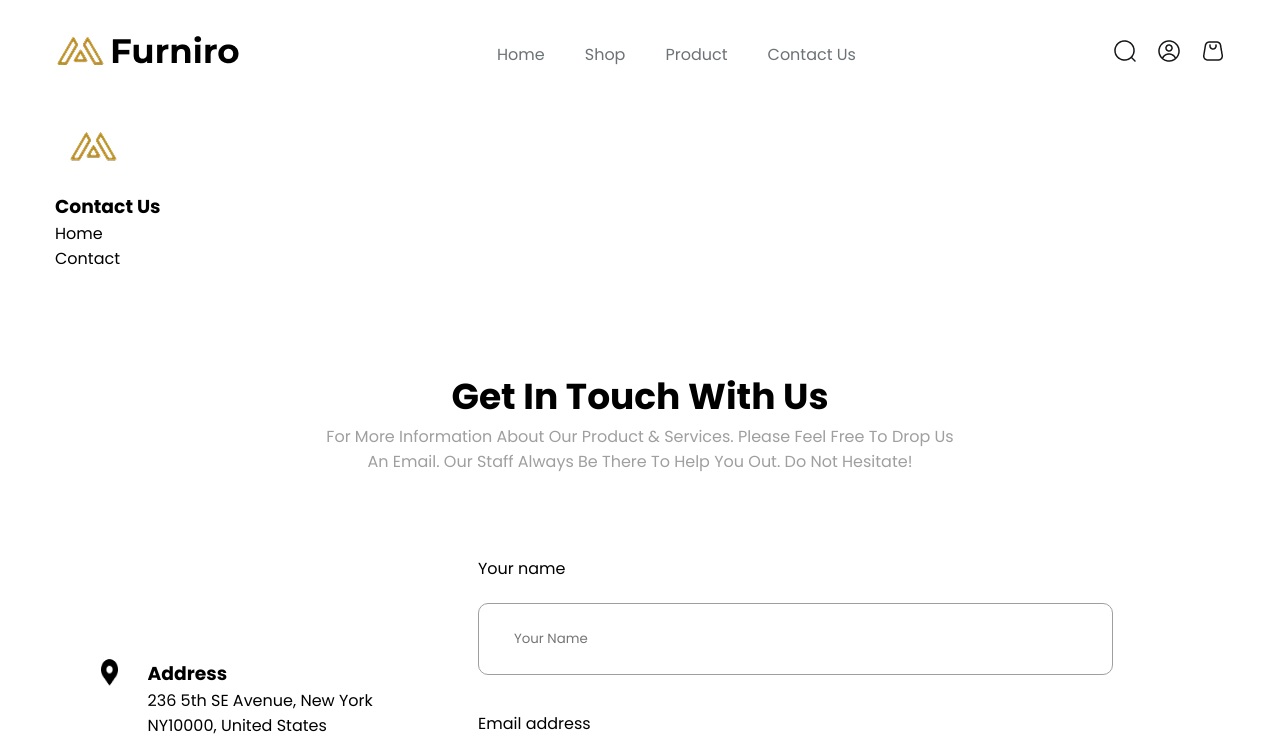
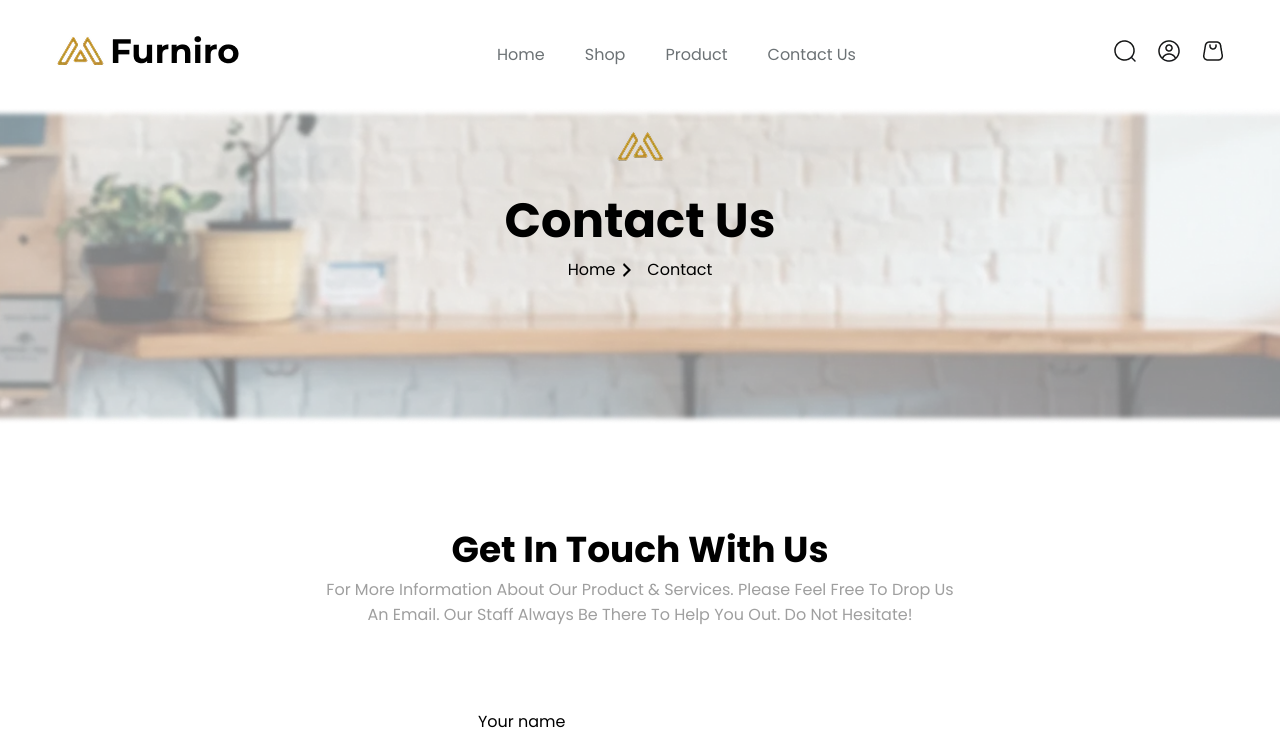
Before and after one commit to Mohsin-Hashmi/e-commerce-app, a React (Vite) app in the folder e-commerce-frontend/: page /contact-us in a window 1280 px wide. Shown: the top 754 px of the page. Built offline with nearby package versions, Linux system fonts and the light colour scheme.

Commit message:
refactoring the code by adding the banner component

```diff
--- a/e-commerce-frontend/src/components/Banner/Banner.css
+++ b/e-commerce-frontend/src/components/Banner/Banner.css
@@ -1,10 +1,9 @@
-
-.bannerSec {
+.pageBannerSec {
   position: relative;
   height: 316px;
   display: block;
 }
-.banenrWrapper {
+.pageBannerWrapper {
   display: flex;
   justify-content: center;
   align-items: center;
@@ -12,6 +11,19 @@
   max-width: 271px;
   width: 100%;
   margin: 0 auto;
+}
+.pageBannerSec::after {
+  content: "";
+  position: absolute;
+  background-repeat: no-repeat;
+  background-image: url("../../assets/images/pagesBanner.webp");
+  width: 100%;
+  height: 100%;
+  top: 0;
+  left: 0;
+  background-size: cover;
+  background-position: center;
+  z-index: -1;
 }
 .bannerHeading {
   font-size: 48px;
@@ -22,12 +34,11 @@
   display: flex;
   justify-content: center;
   column-gap: 32px;
-  }
-  .bannerPara {
   position: relative;
-    width: 145px;
+  width: 156px;
   margin: 0 auto;
 }
+
 .bannerPara::after {
   content: "";
   position: absolute;
@@ -47,17 +58,3 @@
   font-size: 16px;
   font: medium;
 }
-
-  .bannerSec::after {
-    content: "";
-    position: absolute;
-    background-repeat: no-repeat;
-    background-image: url("../../assets/images/pagesBanner.webp");
-    width: 100%;
-    height: 100%;
-    top: 0;
-    left: 0;
-    background-size: cover;
-    background-position: center;
-    z-index: -1;
-  }
--- a/e-commerce-frontend/src/components/Banner/Banner.jsx
+++ b/e-commerce-frontend/src/components/Banner/Banner.jsx
@@ -1,22 +1,29 @@
-import React from 'react'
+
 import "./Banner.css"
+import PropTypes from 'prop-types';
 const Banner = ({image, page, home, para}) => {
   return (
     <>
-     <section className="bannerSec">
+     <section className="pageBannerSec">
         <div className="container">
-          <div className="bannerWrapper">
-            <img src={bannerLogo} alt="banner Logo" />
-            <h3 className="bannerHeading">Products</h3>
+          <div className="pageBannerWrapper">
+            <img src={image} alt="banner Logo" />
+            <h3 className="bannerHeading">{page}</h3>
           </div>
           <div className="bannerPara">
-            <p className="home">Home</p>
-            <p className="para">Product</p>
+            <p className="home">{home}</p>
+            <p className="para">{para}</p>
           </div>
         </div>
       </section>
     </>
   )
 }
+Banner.propTypes = {
+  image: PropTypes.string.isRequired,
+  page: PropTypes.string.isRequired,
+  home: PropTypes.string,
+  para: PropTypes.string
+};
 
 export default Banner;
--- a/e-commerce-frontend/src/pages/CartPage/Cart.jsx
+++ b/e-commerce-frontend/src/pages/CartPage/Cart.jsx
@@ -8,24 +8,14 @@ import deleteIcon from "../../assets/images/deleteItemIcon.webp";
 import bannerLogo from "../../assets/images/Meubel House_Logos-05.webp";
 import emptyCartImage from "../../assets/images/emptyCart.webp";
 import { Link } from "react-router-dom";
+import Banner from "../../components/Banner/Banner";
 const Cart = () => {
   const cartItems = useSelector((state) => state?.cart?.cartItems);
   const dispatch = useDispatch();
   return (
     <>
       <Header />
-      <section className="contactUsSec">
-        <div className="container">
-          <div className="contactUsSecWrapper">
-            <img src={bannerLogo} alt="benner Logo" />
-            <h3 className="contactUsHeading">Cart</h3>
-          </div>
-          <div className="contactUsPara">
-            <p className="home">Home</p>
-            <p className="contact">Cart</p>
-          </div>
-        </div>
-      </section>
+       <Banner  image={bannerLogo} page="Cart" home="Home" para="Cart"/>
       <section className="cartSection">
         <div className="container">
           <div className="cartSectionWrapper">
--- a/e-commerce-frontend/src/pages/ContactUsPage/ContactUs.jsx
+++ b/e-commerce-frontend/src/pages/ContactUsPage/ContactUs.jsx
@@ -8,6 +8,7 @@ import clockIcon from "../../assets/images/timeClockIcon.webp";
 import OurServices from "../../components/OurServices/OurServices";
 import { useState } from "react";
 import ContactUsAPI from "../../services/ContactUsAPI";
+import Banner from "../../components/Banner/Banner";
 const ContactUs = () => {
   const [name, setName] = useState("");
   const [email, setEmail] = useState("");
@@ -28,18 +29,7 @@ const ContactUs = () => {
   return (
     <>
       <Header />
-      <section className="contactUsSec">
-        <div className="container">
-          <div className="contactUsSecWrapper">
-            <img src={bannerLogo} alt="benner Logo" />
-            <h3 className="contactUsHeading">Contact Us</h3>
-          </div>
-          <div className="contactUsPara">
-            <p className="home">Home</p>
-            <p className="contact">Contact</p>
-          </div>
-        </div>
-      </section>
+      <Banner  image={bannerLogo} page="Contact Us" home="Home" para="Contact"/>
       <section className="contactFormSec">
         <div className="container">
           <div className="contactFormWrapper">
--- a/e-commerce-frontend/src/pages/ProductPage/Product.jsx
+++ b/e-commerce-frontend/src/pages/ProductPage/Product.jsx
@@ -9,6 +9,7 @@ import { useDispatch, useSelector } from "react-redux";
 import { addProduct } from "../../utils/productSlice";
 import { useEffect, useState } from "react";
 import Loading from "../../components/Loading/Loading";
+import Banner from "../../components/Banner/Banner";
 
 const Product = () => {
   const dispatch = useDispatch();
@@ -33,7 +34,7 @@ const Product = () => {
   return (
     <>
       <Header />
-
+      <Banner image={bannerLogo} page="Products" home="Home" para="Products" />
       <section className="productsSec">
         <div className="container">
           <div className="productSecWrapper">
@@ -42,7 +43,10 @@ const Product = () => {
             ) : products && products.length > 0 ? (
               products.map((product) => (
                 <div key={product.id} className="productCard">
-                  <Link to={`/products-detail/${product.id}`} className="productCardLink">
+                  <Link
+                    to={`/products-detail/${product.id}`}
+                    className="productCardLink"
+                  >
                     <img
                       src={product.image_path}
                       alt={product.name}
```
Lines whose indentation alone changed are shown as unchanged.
